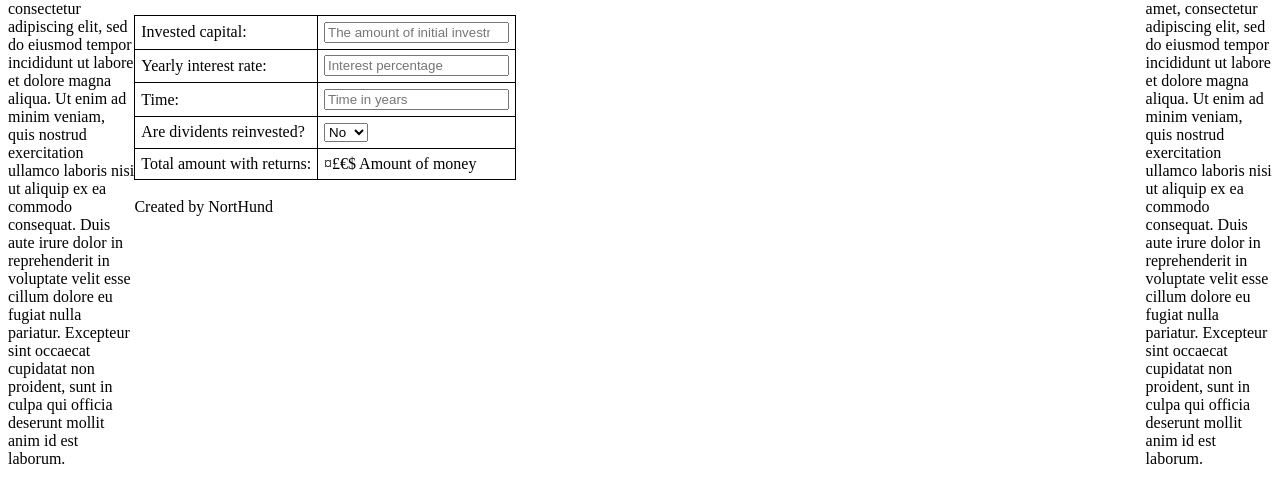
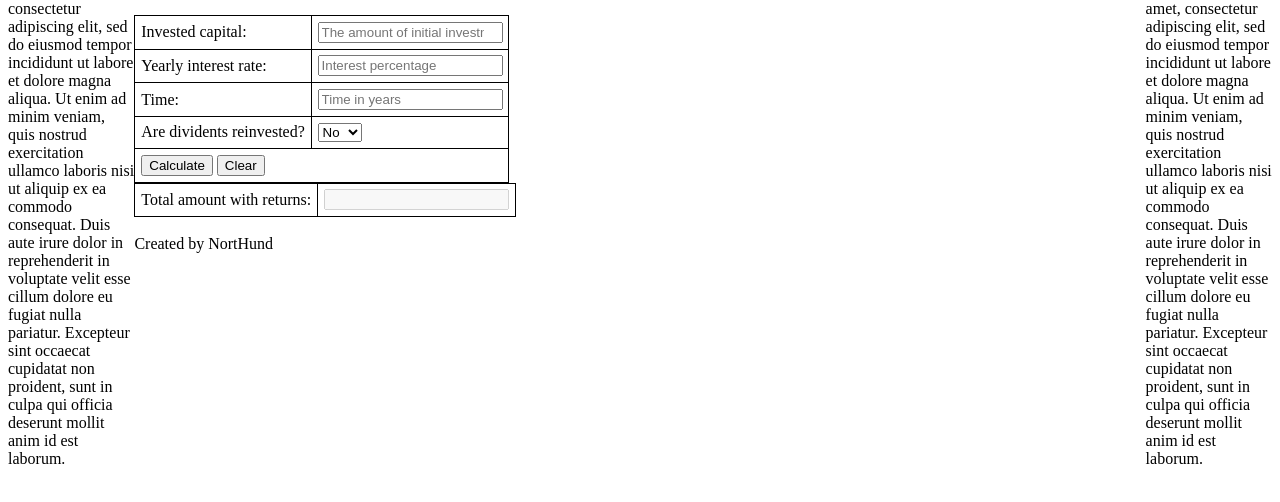
Before and after one commit to NortHund/NortHund.github.io, a plain HTML site: page index.html in a window 1280 px wide. Shown: the part 78-580 px from the top of the page. Drawn offline with Linux system fonts and the light colour scheme.

Commit message:
Created a simple javascript script to get data from the forms and do a sum calculation To do: delete the placeholder sum calculation and replace it with a proper compunding interest calculation.

```diff
--- a/index.html
+++ b/index.html
@@ -3,6 +3,17 @@
   <title>NortHund page portfolio</title>
   <meta charset="UTF-8">
   <link rel="stylesheet" href="style.css" />
+  <script type="text/javascript">
+    function calculate() {
+        var v1=parseFloat(document.getElementById('v1').value);
+        var v2=parseFloat(document.getElementById('v2').value);
+        var v3=parseInt(document.getElementById('v3').value);
+        var v4=parseInt(document.getElementById('v4').value);
+        var sum = v1 + v2 + v3 + v4;
+        var s=document.getElementById('sum');
+        s.value=sum;
+    }
+  </script>
 </head>
 <body>
 <nav>
@@ -21,27 +32,37 @@
       <h1>Compounding interest calculator</h1>
     </header>
     <article>
+      <!--<form action="#" method="post">-->
       <table id="parameters">
         <tr>
-          <td>Invested capital: </td><td><input name="capital" type="number" placeholder="The amount of initial investment" required /></td>
+          <td>Invested capital: </td><td><input id="v1" name="capital" type="number" placeholder="The amount of initial investment" step="0.01" required /></td>
         </tr>
         <tr>
-          <td>Yearly interest rate: </td><td><input name="interest" type="number" placeholder="Interest percentage" step="0.001" required /></td>
+          <td>Yearly interest rate: </td><td><input id="v2" name="interest" type="number" placeholder="Interest percentage" step="0.001" required /></td>
         </tr>
         <tr>
-          <td>Time: </td><td><input name="time" type="number" placeholder="Time in years" required /></td>
+          <td>Time: </td><td><input id="v3" name="time" type="number" placeholder="Time in years" required /></td>
         </tr>
         <tr>
           <td>Are dividents reinvested?</td>
           <td>
-            <select name="reinvestment">
+            <select id="v4" name="reinvestment" required>
             <option value="0">No</option>
             <option value="1">Yes</option>
             </select>
           </td>
         </tr>
         <tr>
-          <td>Total amount with returns: </td><td> ¤£€$ Amount of money</td>
+          <td colspan=2>
+            <button onClick="calculate()">  Calculate  </button>
+            <input type="reset" value="Clear"/>
+          </td>
+        </tr>
+      </table>
+      <!--</form>-->
+      <table id="results">
+        <tr>
+          <td>Total amount with returns: </td><td><input id="sum" disabled="disabled" /></td>
         </tr>
       </table>
     </article>
--- a/style.css
+++ b/style.css
@@ -19,11 +19,11 @@ div#right {
     flex: 1 10%;
 }
 
-table#parameters {
+table#parameters, table#results {
     border-collapse: collapse;
 }
 
-table#parameters td {
+table td {
     border-width: 1px;
     border-color: black;
     border-style: solid;
```
